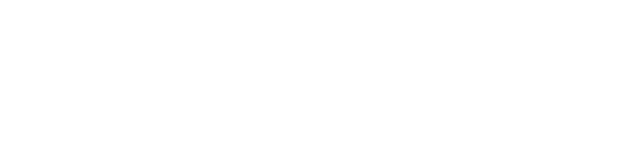
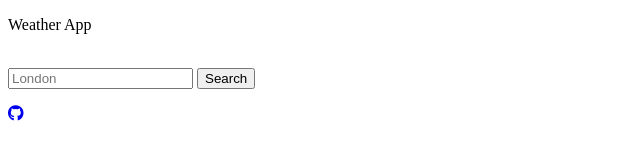
Before and after one commit to Haminimi/weather-app, a plain HTML site: page src/index.html in a window 1280 px wide. Shown: the whole page, without its empty margins (0-640 px from the left). Drawn offline with Linux system fonts and the light colour scheme.

Commit message:
Create the header

```diff
--- a/src/index.html
+++ b/src/index.html
@@ -23,6 +23,29 @@
 				</p>
 				<button id="dialog-close-button">Close</button>
 			</dialog>
+
+			<div id="weather-container">
+				<header>
+					<div id="app-name-and-sticker">
+						<p id="app-name">Weather App</p>
+						<img id="header-sticker" />
+					</div>
+					<form>
+						<input
+							type="text"
+							id="search"
+							placeholder="London"
+							autocomplete="off"
+						/>
+						<button id="submit" type="submit">Search</button>
+					</form>
+					<p id="author">
+						<a href="https://github.com/Haminimi"
+							><i class="fa-brands fa-github"></i
+						></a>
+					</p>
+				</header>
+			</div>
 		</main>
 	</body>
 </html>
```
